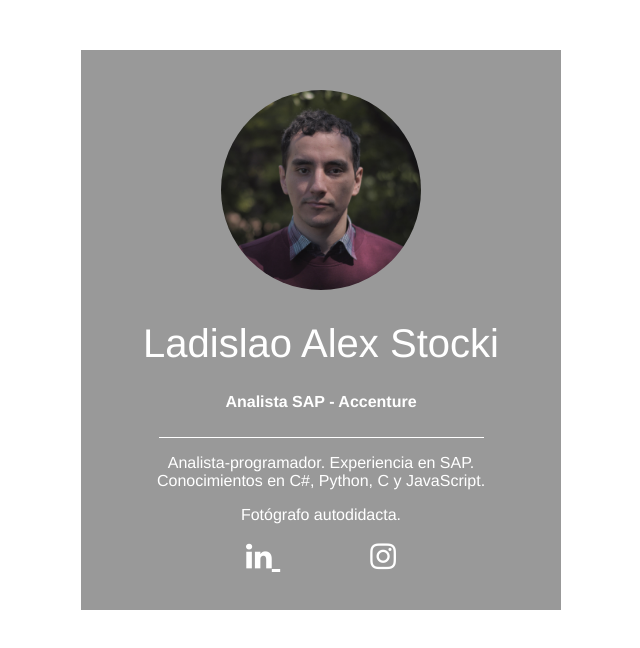
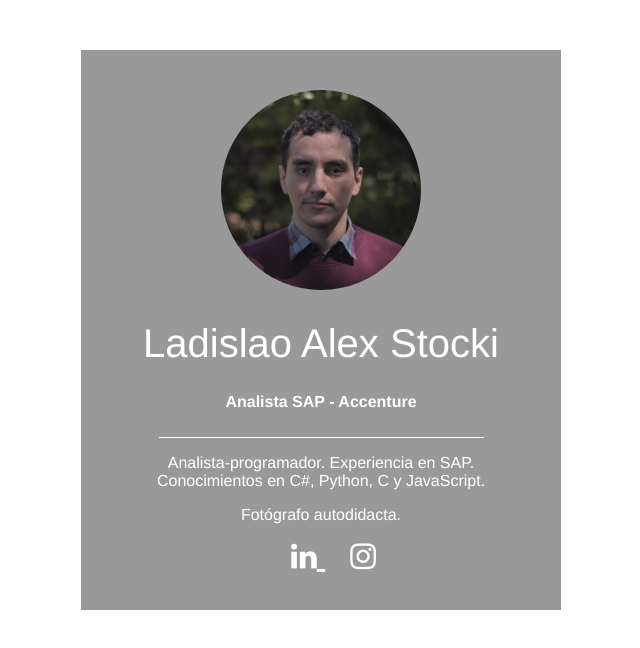
Before and after one commit to alexstocki/alexstocki.github.io, a plain HTML site: page index.html in a window 1280 px wide. Shown: the whole page, without its empty margins (319-959 px from the left). Drawn offline with Linux system fonts and the light colour scheme.

Commit message:
Update index.html

```diff
--- a/index.html
+++ b/index.html
@@ -18,10 +18,10 @@
         <p>Fotógrafo autodidacta.</p>
 
         <div class="social-networks">
-                <a href="https://www.linkedin.com/in/ladislaoalexstocki/" target="_blank">
+                <a style="padding-left:25px;" href="https://www.linkedin.com/in/ladislaoalexstocki/" target="_blank">
                     <i class="fa fa-linkedin" aria-hidden="true"></i>
                 </a>
-                <a href="https://www.instagram.com/xotes" target="_blank">
+                <a style="padding-left:25px;" href="https://www.instagram.com/xotes" target="_blank">
                     <i class="fa fa-instagram" aria-hidden="true"></i>
                 </a>
         </div>
```
